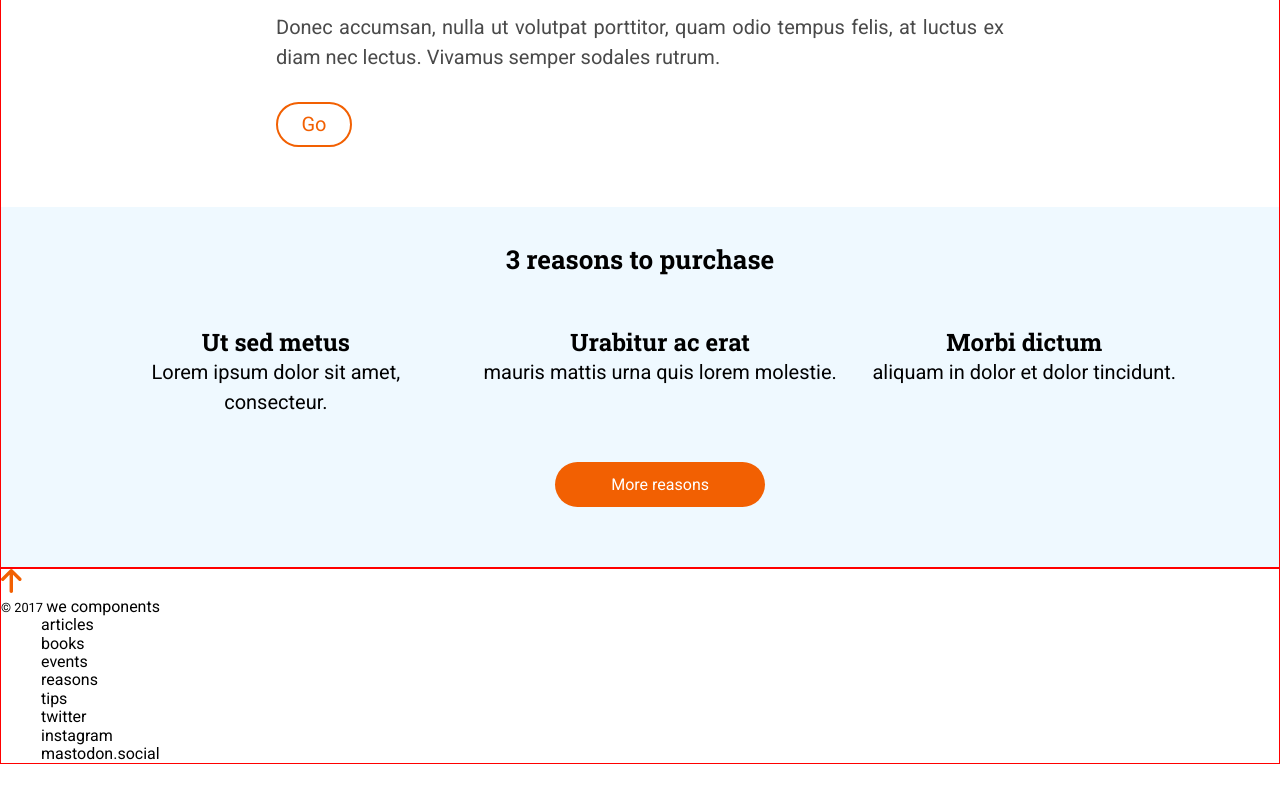
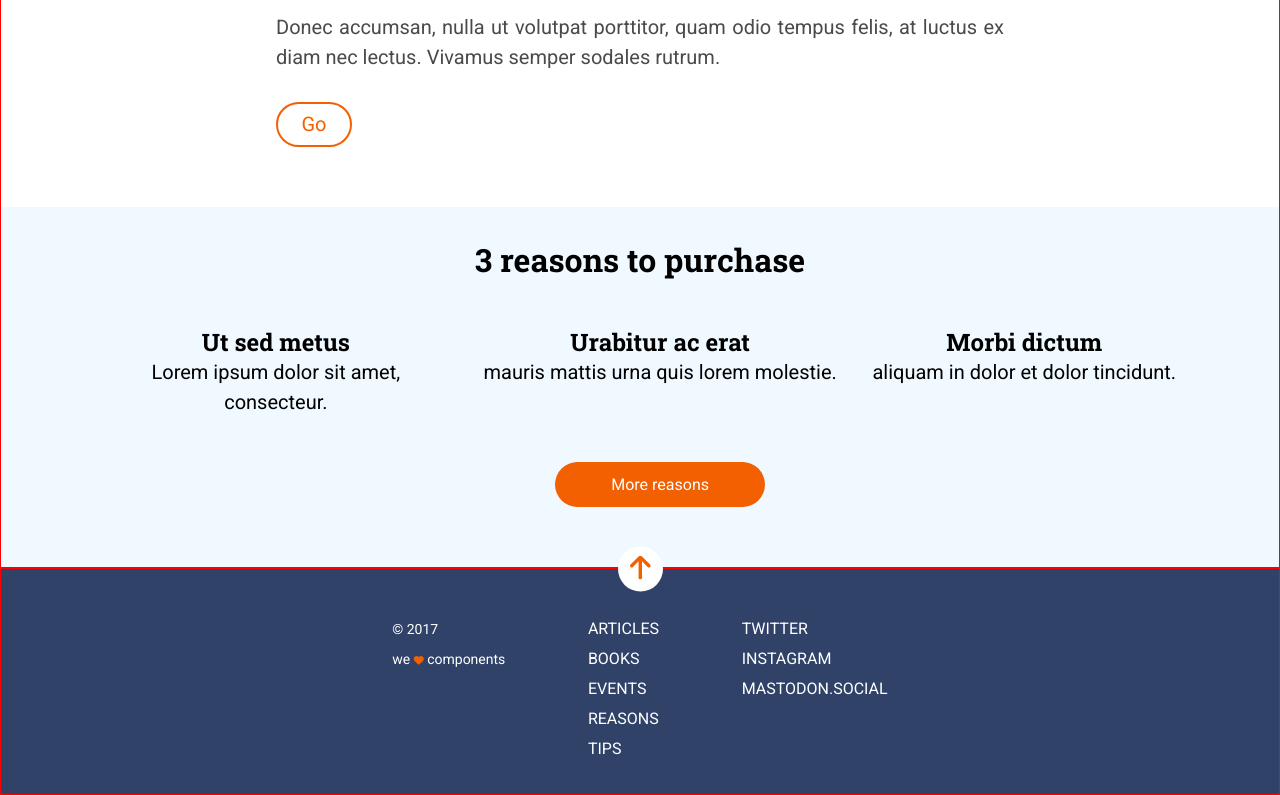
Before and after one commit to IsabelOlivaresR/modulo-1-evaluacion-final-IsabelOlivaresR, a website: page src/html/index.html in a window 1280 px wide. Shown: the part 927-1722 px from the top of the page. Before the commit the page ends 1691 px from the top, so only its background shows below. Drawn offline with nearby package versions, Linux system fonts and the light colour scheme; files that its build step writes are made by us from their sources; files whose address does not match are found by name.

Commit message:
add footer with mediaqueries

```diff
--- a/src/html/index.html
+++ b/src/html/index.html
@@ -13,6 +13,10 @@
       rel="stylesheet"
     />
     <link rel="stylesheet" href="./assets/css/main.css" />
+    <script
+      src="https://kit.fontawesome.com/c75582e3c5.js"
+      crossorigin="anonymous"
+    ></script>
   </head>
 
   <body>
--- a/src/html/partials/footer.html
+++ b/src/html/partials/footer.html
@@ -1,41 +1,49 @@
 <footer class="footer">
   <div class="footer__buttom">
+    <a href="#top" title="got to the top">
       <img src="./assets/images/ico-arrow.svg" alt="go up" />
+    </a>
   </div>
-  <small>
-    &copy; 2017
-  </small>
-  <span>we components</span>
-  <nav>
+  <div class="footer__container">
+    <div class="copyright">
+      <small class="copyright__year"> &copy; 2017 </small>
+      <span class="claim"
+        >we <i class="fa fa-heart" title="heart"></i> components</span
+      >
+    </div>
+    <nav class="footer__menu">
       <ul>
         <li>
-        <a href="#" title="ir a Articles">articles</a>
+          <a href="https://www.adalab.es" title="ir a Articles">articles</a>
         </li>
         <li>
-        <a href="#" title="ir a books">books</a>
+          <a href="https://www.adalab.es" title="ir a books">books</a>
         </li>
         <li>
-        <a href="#" title="ir a events">events</a>
+          <a href="https://www.adalab.es" title="ir a events">events</a>
         </li>
         <li>
-        <a href="#" title="ir a reasons">reasons</a>
+          <a href="https://www.adalab.es" title="ir a reasons">reasons</a>
         </li>
         <li>
-        <a href="#" title="ir a tips">tips</a>
+          <a href="https://www.adalab.es" title="ir a tips">tips</a>
         </li>
       </ul>
     </nav>
-  <nav>
+    <nav class="footer__social-media">
       <ul>
         <li>
-        <a href="#" title="ir a Twitter">twitter</a>
+          <a href="https://www.adalab.es" title="ir a Twitter">twitter</a>
         </li>
         <li>
-        <a href="#" title="ir a Instagram">instagram</a>
+          <a href="https://www.adalab.es" title="ir a Instagram">instagram</a>
         </li>
         <li>
-        <a href="#" title="ir a Mastodon.social">mastodon.social</a>
+          <a href="https://www.adalab.es" title="ir a Mastodon.social"
+            >mastodon.social</a
+          >
         </li>
       </ul>
     </nav>
+  </div>
 </footer>
--- a/src/html/partials/hero.html
+++ b/src/html/partials/hero.html
@@ -1,11 +1,11 @@
-<section class="hero">
+<section class="hero" id="top">
   <h1>
     <span>anonymous </span>
     <span>proxy</span>
   </h1>
   <p>in hac habitasse platea dictumst.</p>
   <div class="hero__buttom">
-    <a href="#" title="scroll down"
+    <a href="#section2" title="scroll down"
       ><img src="./assets/images/ico-scroll-down.svg" alt="scroll button-down"
     /></a>
   </div>
--- a/src/html/partials/section2.html
+++ b/src/html/partials/section2.html
@@ -1,4 +1,4 @@
-<section class="section2">
+<section class="section2" id="section2">
   <h2>3 reasons to purchase</h2>
   <article class="article1">
     <h3>ut sed metus</h3>
--- a/src/scss/core/_reset.scss
+++ b/src/scss/core/_reset.scss
@@ -356,6 +356,7 @@ template {
   color: inherit;
   margin: 0;
 }
-ul li {
+ul {
   list-style-type: none;
+  padding: 0;
 }
--- a/src/scss/layout/_footer.scss
+++ b/src/scss/layout/_footer.scss
@@ -1,8 +1,68 @@
-.page__footer {
-  position: fixed;
-  left: 0;
-  bottom: 0;
-  width: 100vw;
-  padding: 1rem;
-  color: $color-secondary;
+.footer {
+  background-color: $color-primary;
+
+  &__container {
+    display: flex;
+    flex-direction: column;
+    align-items: center;
+    text-align: center;
+    font-family: $font-primary;
+    @media all and (min-width: 768px) {
+      flex-direction: row;
+      justify-content: space-around;
+      text-align: left;
+      align-items: flex-start;
+    }
+    @media all and (min-width: 1200px) {
+      margin: 0 350px;
+    }
+  }
+  .copyright {
+    margin-bottom: 45px;
+    color: $color-light;
+    order: 1;
+    @media all and (min-width: 768px) {
+      order: 0;
+    }
+    &__year,
+    .claim {
+      display: block;
+      font-size: 14px;
+      line-height: 30px;
+    }
+  }
+
+  &__buttom {
+    width: 45px;
+    height: 45px;
+    border-radius: 50%;
+    background-color: white;
+    display: flex;
+    justify-content: center;
+    align-items: center;
+    position: relative;
+    transform: translate(0, -50%);
+    margin: auto;
+  }
+  &__menu {
+    margin-bottom: 30px;
+    a {
+      text-transform: uppercase;
+      color: $color-light;
+      line-height: 30px;
+    }
+  }
+  &__social-media {
+    margin-bottom: 30px;
+    a {
+      text-transform: uppercase;
+      color: $color-light;
+      line-height: 30px;
+    }
+  }
 }
+
+.fa-heart {
+  color: $color-tertiary;
+  font-size: 10px;
+}
--- a/src/scss/layout/_hero.scss
+++ b/src/scss/layout/_hero.scss
@@ -7,7 +7,7 @@
   background-position: center top;
   display: flex;
   flex-direction: column;
-  justify-content: center;
+  justify-content: flex-end;
   align-items: center;
   h1 {
     color: $color-light;
@@ -49,6 +49,7 @@
     justify-content: center;
     align-items: center;
     margin-top: 45px;
+    margin-bottom: 53px;
     img {
       width: 20px;
       height: 11.7px;
--- a/src/scss/layout/_section2.scss
+++ b/src/scss/layout/_section2.scss
@@ -16,6 +16,9 @@
     @media all and (min-width: 768px) {
       font-size: 26px;
       line-height: 45px;
+      @media all and (min-width: 1200px) {
+        font-size: 32px;
+      }
     }
   }
   .article1,
@@ -30,7 +33,6 @@
     text-align: center;
     padding: 0 53px 0 53px;
     @media all and (min-width: 768px) {
-      font-size: 24px;
       padding: 0 17.85px 0 17.85px;
     }
 
@@ -65,9 +67,9 @@
     grid-column-end: 3;
     align-self: center;
     justify-self: center;
+    margin-bottom: 30px;
     @media all and (min-width: 768px) {
       width: 210px;
-      margin-bottom: 30px;
     }
 
     a {
```
Lines whose indentation alone changed are shown as unchanged.
